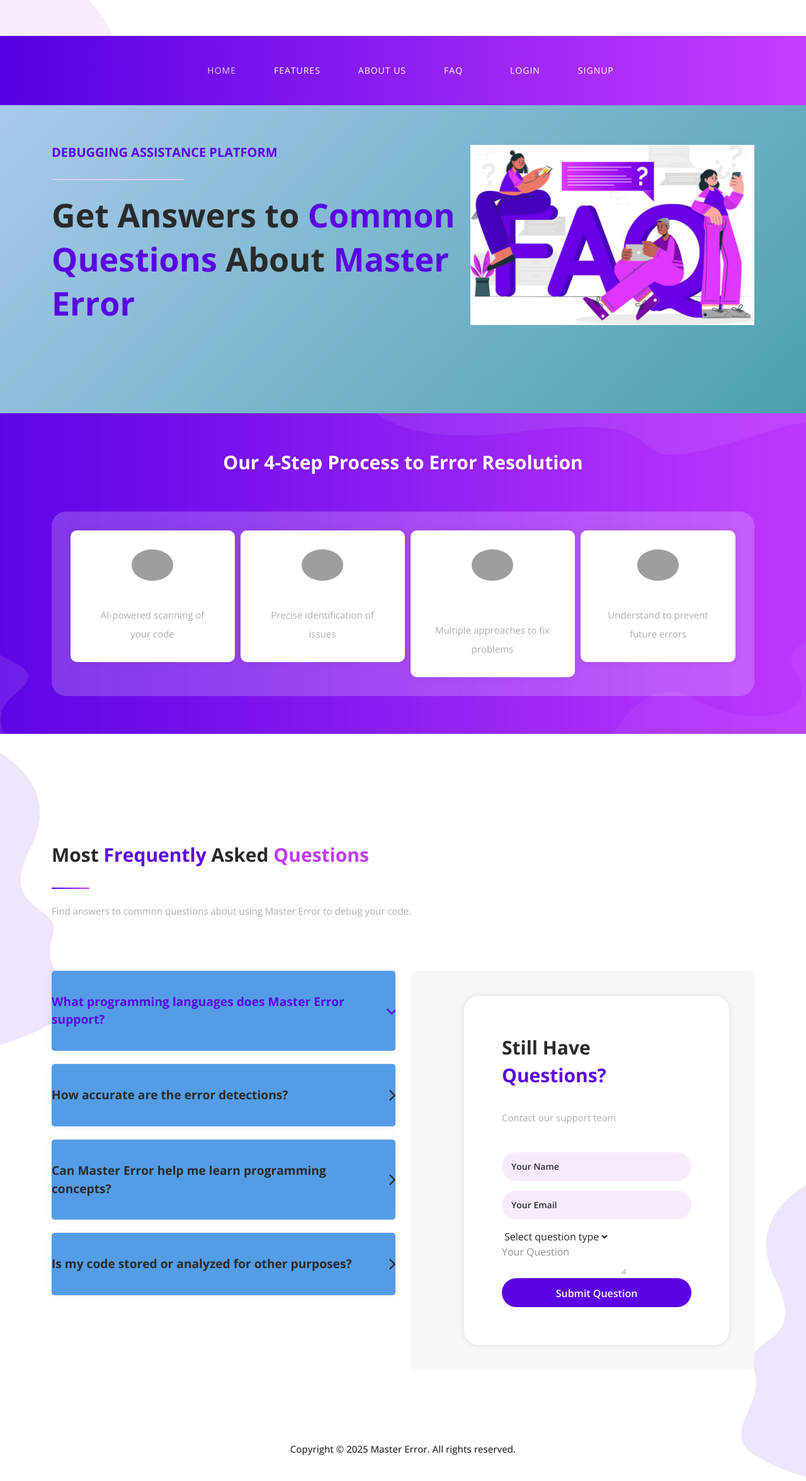
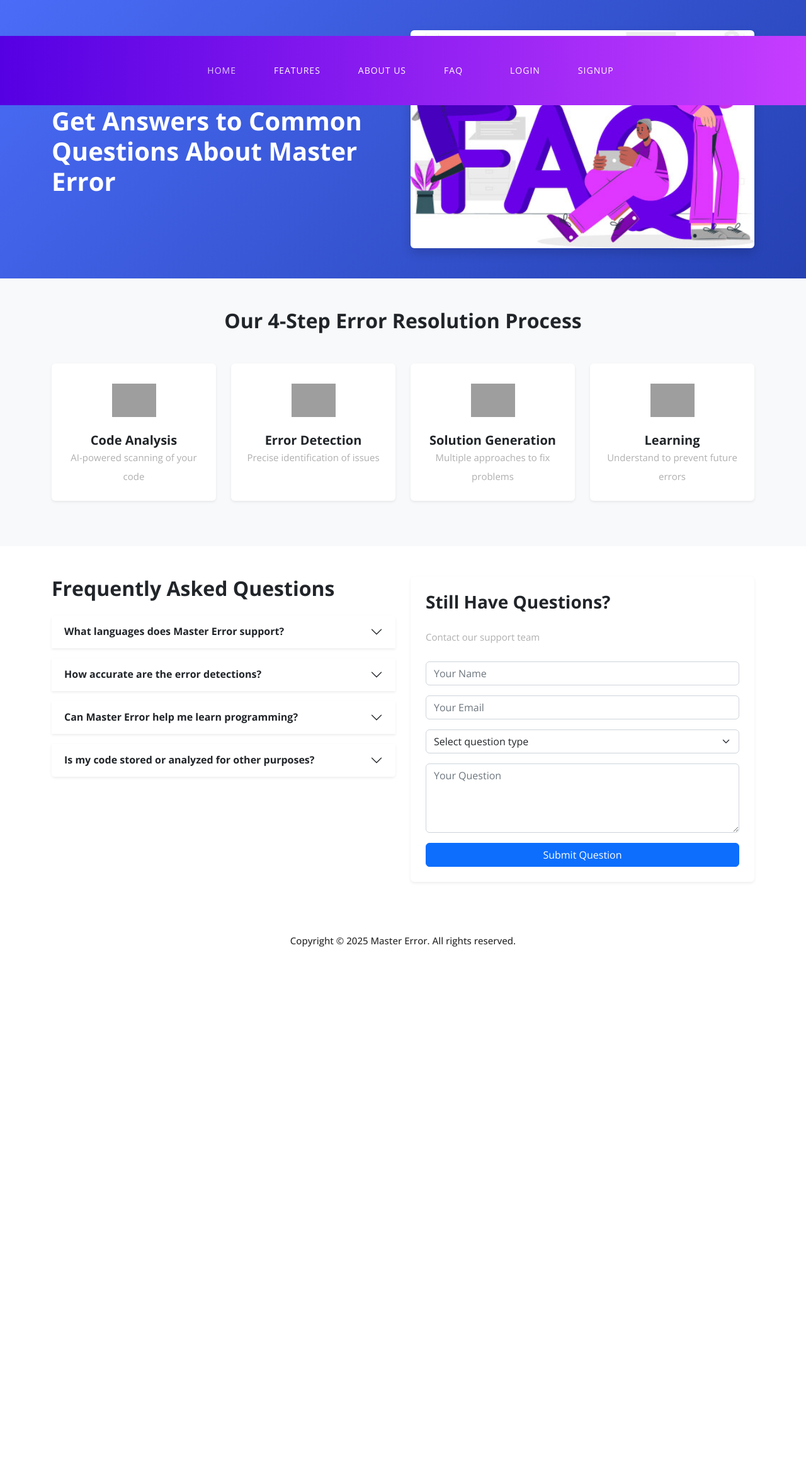
Before and after one commit to Piyush2001Agrawal/Master-Error, a Flask app: page /faqs in a window 1280 px wide. Shown: the whole page at 63% size. After the commit the page ends 1503 px from the top, so only its background shows below. Run offline with Flask 3, Linux system fonts and the light colour scheme; some libraries are stand-ins or nearby versions; grey boxes are pictures that could not be loaded.

Commit message:
FAQ page

```diff
--- a/templates/faqs.html
+++ b/templates/faqs.html
@@ -3,276 +3,211 @@
 {% block navbar %}{% endblock %}
 
 {% block content %}
-<div class="page-heading">
+<!-- Main Hero Section -->
+<div class="hero bg-blue py-5">
   <div class="container">
-      <div class="row">
-        <div class="col-lg-7 align-self-center">
-          <div class="caption header-text">
-            <h6>DEBUGGING ASSISTANCE PLATFORM</h6>
-            <div class="line-dec"></div>
-            <h4>Get Answers to <em>Common Questions</em> About <em>Master Error</em></h4>
+    <div class="row align-items-center">
+      <div class="col-md-6">
+        <h6 class="text-uppercase text-white-50 mb-3">DEBUGGING ASSISTANCE PLATFORM</h6>
+        <div class="divider bg-white mb-4"></div>
+        <h1 class="text-white mb-4">Get Answers to Common Questions About Master Error</h1>
       </div>
-        </div>
-        <div class="col-lg-5">
-          <img src="{{ url_for('static', filename='images/faqs-image.jpg') }}" alt="Programming FAQ Illustration">
+      <div class="col-md-6">
+        <img src="{{ url_for('static', filename='images/faqs-image.jpg') }}"
+             alt="Programming FAQ Illustration"
+             class="img-fluid rounded shadow">
       </div>
     </div>
   </div>
 </div>
 
-<div class="happy-steps">
+<!-- Process Steps -->
+<section class="process-steps py-5 bg-light">
   <div class="container">
+    <h2 class="text-center mb-5">Our 4-Step Error Resolution Process</h2>
+
     <div class="row">
-        <div class="col-lg-12">
-          <h2>Our 4-Step Process to Error Resolution</h2>
-        </div>
-        <div class="col-lg-12">
-          <div class="steps">
-            <div class="row">
-              <div class="col-lg-3">
-                <div class="item">
-                  <img src="{{ url_for('static', filename='images/code-analysis.png') }}" alt="Code Analysis" style="max-width: 66px; border-radius: 50%; margin: 0 auto;">
-                  <h4>Code Analysis</h4>
-                  <p>AI-powered scanning of your code</p>
+      <div class="col-md-6 col-lg-3 mb-4">
+        <div class="card h-100 border-0 shadow-sm text-center p-4">
+          <img src="{{ url_for('static', filename='images/code-analysis.png') }}"
+               alt="Code Analysis"
+               class="img-fluid mb-3 mx-auto"
+               style="width:70px;height:70px;object-fit:contain;">
+          <h5>Code Analysis</h5>
+          <p class="mb-0">AI-powered scanning of your code</p>
         </div>
       </div>
-              <div class="col-lg-3">
-                <div class="item">
-                  <img src="{{ url_for('static', filename='images/error-detection.png') }}" alt="Error Detection" style="max-width: 66px; border-radius: 50%; margin: 0 auto;">
-                  <h4>Error Detection</h4>
-                  <p>Precise identification of issues</p>
+
+      <div class="col-md-6 col-lg-3 mb-4">
+        <div class="card h-100 border-0 shadow-sm text-center p-4">
+          <img src="{{ url_for('static', filename='images/error-detection.png') }}"
+               alt="Error Detection"
+               class="img-fluid mb-3 mx-auto"
+               style="width:70px;height:70px;object-fit:contain;">
+          <h5>Error Detection</h5>
+          <p class="mb-0">Precise identification of issues</p>
         </div>
       </div>
-              <div class="col-lg-3">
-                <div class="item">
-                  <img src="{{ url_for('static', filename='images/solution-generation.png') }}" alt="Solution Generation" style="max-width: 66px; border-radius: 50%; margin: 0 auto;">
-                  <h4>Solution Generation</h4>
-                  <p>Multiple approaches to fix problems</p>
+
+      <div class="col-md-6 col-lg-3 mb-4">
+        <div class="card h-100 border-0 shadow-sm text-center p-4">
+          <img src="{{ url_for('static', filename='images/solution-generation.png') }}"
+               alt="Solution Generation"
+               class="img-fluid mb-3 mx-auto"
+               style="width:70px;height:70px;object-fit:contain;">
+          <h5>Solution Generation</h5>
+          <p class="mb-0">Multiple approaches to fix problems</p>
         </div>
       </div>
-              <div class="col-lg-3">
-                <div class="item last-item">
-                  <img src="{{ url_for('static', filename='images/learning.png') }}" alt="Learning" style="max-width: 66px; border-radius: 50%; margin: 0 auto;">
-                  <h4>Learning</h4>
-                  <p>Understand to prevent future errors</p>
+
+      <div class="col-md-6 col-lg-3 mb-4">
+        <div class="card h-100 border-0 shadow-sm text-center p-4">
+          <img src="{{ url_for('static', filename='images/learning.png') }}"
+               alt="Learning"
+               class="img-fluid mb-3 mx-auto"
+               style="width:70px;height:70px;object-fit:contain;">
+          <h5>Learning</h5>
+          <p class="mb-0">Understand to prevent future errors</p>
         </div>
       </div>
     </div>
+  </div>
+</section>
+
+<!-- FAQ Section -->
+<section class="faq-section py-5">
+  <div class="container">
+    <div class="row">
+      <div class="col-lg-6 mb-4 mb-lg-0">
+        <h2 class="mb-4">Frequently Asked Questions</h2>
+
+        <div class="accordion" id="faqAccordion">
+          <div class="accordion-item mb-3 border-0 shadow-sm">
+            <h3 class="accordion-header">
+              <button class="accordion-button collapsed" type="button" data-bs-toggle="collapse" data-bs-target="#faq1">
+                What languages does Master Error support?
+              </button>
+            </h3>
+            <div id="faq1" class="accordion-collapse collapse" data-bs-parent="#faqAccordion">
+              <div class="accordion-body">
+                <p>Master Error currently supports Python, JavaScript, Java, C++, and HTML/CSS.</p>
+              </div>
+            </div>
+          </div>
+
+          <div class="accordion-item mb-3 border-0 shadow-sm">
+            <h3 class="accordion-header">
+              <button class="accordion-button collapsed" type="button" data-bs-toggle="collapse" data-bs-target="#faq2">
+                How accurate are the error detections?
+              </button>
+            </h3>
+            <div id="faq2" class="accordion-collapse collapse" data-bs-parent="#faqAccordion">
+              <div class="accordion-body">
+                <p>Our AI achieves approximately 92% accuracy in error detection.</p>
+              </div>
+            </div>
+          </div>
+
+          <div class="accordion-item mb-3 border-0 shadow-sm">
+            <h3 class="accordion-header">
+              <button class="accordion-button collapsed" type="button" data-bs-toggle="collapse" data-bs-target="#faq3">
+                Can Master Error help me learn programming?
+              </button>
+            </h3>
+            <div id="faq3" class="accordion-collapse collapse" data-bs-parent="#faqAccordion">
+              <div class="accordion-body">
+                <p>Yes! Master Error is designed to help you understand errors, not just fix them.</p>
+              </div>
+            </div>
+          </div>
+
+          <div class="accordion-item mb-3 border-0 shadow-sm">
+            <h3 class="accordion-header">
+              <button class="accordion-button collapsed" type="button" data-bs-toggle="collapse" data-bs-target="#faq4">
+                Is my code stored or analyzed for other purposes?
+              </button>
+            </h3>
+            <div id="faq4" class="accordion-collapse collapse" data-bs-parent="#faqAccordion">
+              <div class="accordion-body">
+                <p>No, we prioritize your privacy. Your code is only used for debugging.</p>
               </div>
             </div>
           </div>
         </div>
       </div>
 
-<div class="most-asked section">
-    <div class="container">
-      <div class="row">
-        <div class="col-lg-12">
-          <div class="section-heading">
-            <h2>Most <em>Frequently</em> Asked <span>Questions</span></h2>
-            <div class="line-dec"></div>
-            <p>Find answers to common questions about using Master Error to debug your code.</p>
+      <div class="col-lg-6">
+        <div class="card border-0 shadow-sm h-100">
+          <div class="card-body p-4">
+            <h3 class="mb-4">Still Have Questions?</h3>
+            <p class="mb-4">Contact our support team</p>
+
+            <form method="POST" action="/contact">
+              <div class="mb-3">
+                <input type="text" class="form-control" placeholder="Your Name" required>
               </div>
+
+              <div class="mb-3">
+                <input type="email" class="form-control" placeholder="Your Email" required>
               </div>
+
+              <div class="mb-3">
+                <select class="form-select" required>
+                  <option value="">Select question type</option>
+                  <option>Technical Support</option>
+                  <option>Account Help</option>
+                  <option>Feature Request</option>
+                  <option>Other</option>
+                </select>
               </div>
-      <div class="row">
-        <div class="col-lg-6">
-          <div class="accordions is-first-expanded">
-            <article class="accordion">
-              <div class="accordion-head">
-                  <span>What programming languages does Master Error support?</span>
-                  <span class="icon">
-                      <i class="icon fa fa-chevron-right"></i>
-                  </span>
+
+              <div class="mb-3">
+                <textarea class="form-control" rows="4" placeholder="Your Question" required></textarea>
               </div>
-              <div class="accordion-body">
-                  <div class="content">
-                      <p>Master Error currently supports Python, JavaScript, Java, C++, and HTML/CSS. We're continuously adding support for more languages. Our AI-powered analysis can often provide helpful insights even for languages not fully supported yet.</p>
-                  </div>
-              </div>
-            </article>
-            <article class="accordion">
-              <div class="accordion-head">
-                  <span>How accurate are the error detections?</span>
-                  <span class="icon">
-                      <i class="icon fa fa-chevron-right"></i>
-                  </span>
-              </div>
-              <div class="accordion-body">
-                  <div class="content">
-                      <p>Our AI achieves approximately 92% accuracy in error detection for supported languages. For complex or ambiguous cases, we provide multiple potential solutions with confidence ratings. We recommend reviewing all suggestions and testing them in your environment.</p>
-                  </div>
-              </div>
-            </article>
-            <article class="accordion">
-              <div class="accordion-head">
-                  <span>Can Master Error help me learn programming concepts?</span>
-                  <span class="icon">
-                      <i class="icon fa fa-chevron-right"></i>
-                  </span>
-              </div>
-              <div class="accordion-body">
-                  <div class="content">
-                      <p>Absolutely! Master Error is designed not just to fix errors but to help you understand them. Each solution includes explanations of:
-                      <br><br>
-                      1. What caused the error<br>
-                      2. Why our solution works<br>
-                      3. How to avoid similar issues in the future<br>
-                      4. Related programming concepts to explore</p>
-                  </div>
-              </div>
-            </article>
-            <article class="accordion">
-              <div class="accordion-head">
-                  <span> Is my code stored or analyzed for other purposes?</span>
-                  <span class="icon">
-                      <i class="icon fa fa-chevron-right"></i>
-                  </span>
-              </div>
-              <div class="accordion-body">
-                  <div class="content">
-                      <p>No, we prioritize your privacy. Code processed through Master Error is used solely for generating your immediate debugging solutions and is not stored or used for any other purposes. We don't collect or analyze your code for any secondary uses.</p>
-                  </div>
-              </div>
-            </article>
-          </div>
-        </div>
-        <div class="col-lg-6">
-          <div class="get-free-quote">
-            <form id="free-quote" method="POST" action="/contact">
-              <div class="row">
-                <div class="col-lg-12">
-                  <div class="section-heading">
-                    <h2>Still Have <em>Questions?</em></h2>
-                    <p>Contact our support team</p>
-                  </div>
-                </div>
-                <div class="col-lg-12">
-                  <fieldset>
-                    <input type="text" name="name" id="name" placeholder="Your Name" required>
-                  </fieldset>
-                </div>
-                <div class="col-lg-12">
-                  <fieldset>
-                    <input type="email" name="email" id="email" placeholder="Your Email" required>
-                  </fieldset>
-                </div>
-                <div class="col-lg-12">
-                  <fieldset>
-                    <select name="question-type" id="question-type" required>
-                      <option value="">Select question type</option>
-                      <option value="technical">Technical Support</option>
-                      <option value="account">Account Help</option>
-                      <option value="feature">Feature Request</option>
-                      <option value="other">Other</option>
-                    </select>
-                  </fieldset>
-                </div>
-                <div class="col-lg-12">
-                  <fieldset>
-                    <textarea name="message" id="message" placeholder="Your Question" required></textarea>
-                  </fieldset>
-                </div>
-                <div class="col-lg-12">
-                  <fieldset>
-                    <button type="submit" id="form-submit" class="orange-button">Submit Question</button>
-                  </fieldset>
-                </div>
-              </div>
+
+              <button type="submit" class="btn btn-primary w-100">Submit Question</button>
             </form>
           </div>
         </div>
       </div>
     </div>
   </div>
-
-
+</section>
 {% endblock %}
 
 {% block css %}
 <style>
-.page-heading {
-  background: linear-gradient(135deg, #accced 0%, #4ca1af 100%);
-  padding: 120px 0px;
-  text-align: left;
-  color: #fff;
+.bg-blue {
+  background: linear-gradient(135deg, #4a6cf7 0%, #2541b2 100%);
 }
 
-.line-dec {
-  width: 100px;
+.divider {
+  width: 60px;
   height: 3px;
-  background-color: #4ec9b0;
-  margin: 15px 0px;
 }
 
-.happy-steps {
-  padding: 60px 0px;
-  background-color: #f7f7f7;
+.card {
+  transition: transform 0.3s ease;
 }
 
-.happy-steps .item {
-  padding: 30px;
-  text-align: center;
-  background-color: #fff;
-  border-radius: 10px;
-  box-shadow: 0px 0px 15px rgba(0, 0, 0, 0.05);
+.card:hover {
+  transform: translateY(-5px);
 }
 
-.most-asked {
-  padding: 80px 0px;
+.accordion-button:not(.collapsed) {
+  background-color: #f8f9fa;
+  color: #4a6cf7;
 }
 
-.accordion {
-  margin-bottom: 20px;
-  border-radius: 5px;
-  overflow: hidden;
-  box-shadow: 0px 0px 15px rgba(0, 0, 0, 0.05);
+@media (max-width: 768px) {
+  .hero {
+    text-align: center;
   }
 
-.accordion-head {
-  padding: 20px;
-  background-color: #549de6;
-  color: #fff;
-  cursor: pointer;
-  display: flex;
-  justify-content: space-between;
-  align-items: center;
+  .divider {
+    margin-left: auto;
+    margin-right: auto;
   }
-
-.accordion-body {
-  padding: 20px;
-  background-color: #fff;
-  display: none;
-}
-
-.accordion-body .content {
-  line-height: 1.8;
-}
-
-.get-free-quote {
-  background-color: #f7f7f7;
-  padding: 40px;
-  border-radius: 10px;
-}
-
-.cta {
-  background: linear-gradient(135deg, #4ca1af 0%, #2c3e50 100%);
-  padding: 60px 0px;
-  color: #fff;
-}
-
-.orange-button {
-  background-color: #e74c3c;
-  color: #fff;
-  border: none;
-  padding: 12px 30px;
-  border-radius: 5px;
-  font-weight: 600;
-  transition: all 0.3s;
-}
-
-.orange-button:hover {
-  background-color: #c0392b;
 }
 </style>
 {% endblock %}
@@ -280,24 +215,17 @@
 {% block scripts %}
 <script>
 document.addEventListener('DOMContentLoaded', function() {
-    // Accordion functionality
-    const accordions = document.querySelectorAll('.accordion-head');
-    accordions.forEach(accordion => {
-        accordion.addEventListener('click', function() {
-            const icon = this.querySelector('.icon i');
-            const body = this.nextElementSibling;
-
-            if (body.style.display === 'block') {
-                body.style.display = 'none';
-                icon.classList.remove('fa-chevron-down');
-                icon.classList.add('fa-chevron-right');
-            } else {
-                body.style.display = 'block';
-                icon.classList.remove('fa-chevron-right');
-                icon.classList.add('fa-chevron-down');
+  // Form validation
+  const form = document.querySelector('form');
+  if (form) {
+    form.addEventListener('submit', function(e) {
+      if (!form.checkValidity()) {
+        e.preventDefault();
+        e.stopPropagation();
       }
+      form.classList.add('was-validated');
     });
-    });
+  }
 });
 </script>
 {% endblock %}
```
Lines whose indentation alone changed are shown as unchanged.
